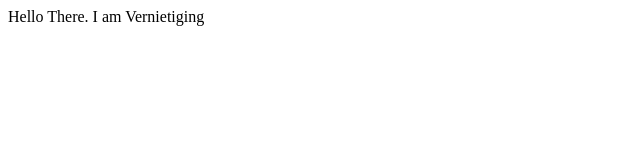
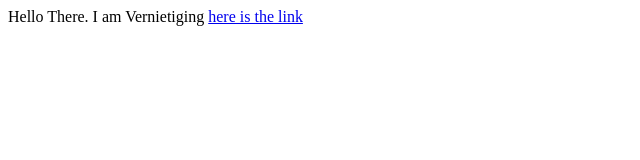
Before and after one commit to terrafiction/terrafiction.github.io, a plain HTML site: page index.html in a window 1280 px wide. Shown: the whole page, without its empty margins (0-640 px from the left). Drawn offline with Linux system fonts and the light colour scheme.

Commit message:
Update index.html

```diff
--- a/index.html
+++ b/index.html
@@ -1 +1,2 @@
 Hello There. I am Vernietiging
+<a href='./fiction/index.html'>here is the link</a>
```
